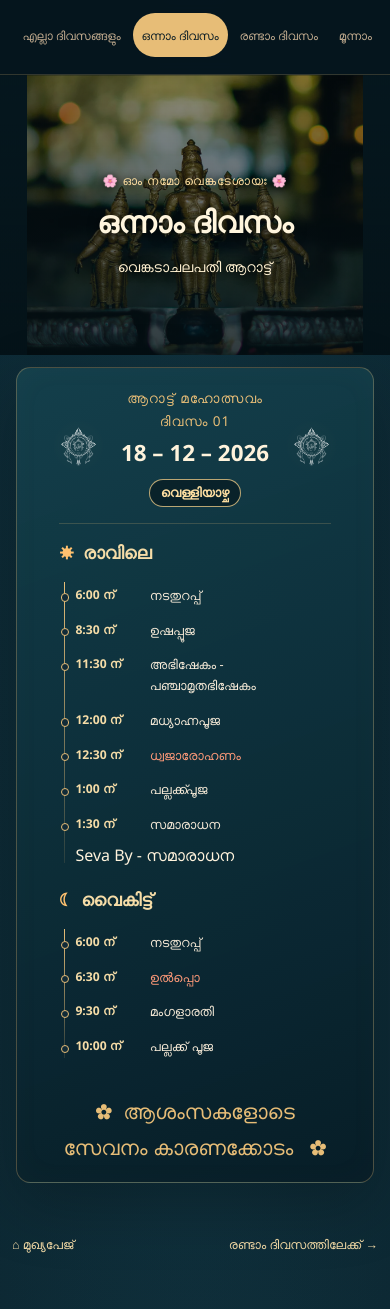
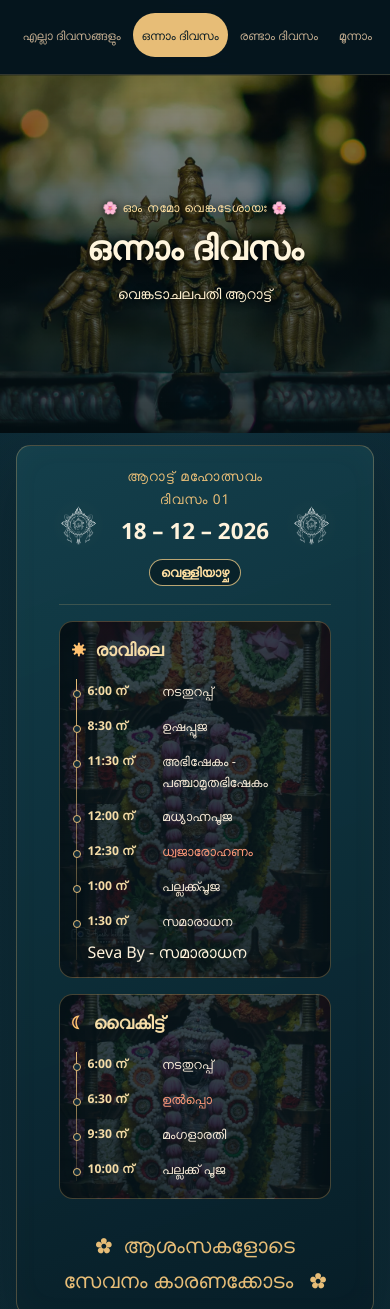
Before and after one commit to rohithrajpai/kdmArratu2027, a plain HTML site: page day1.html in a window 390 px wide. Shown: the top 1309 px of the page. Drawn offline with Linux system fonts and the light colour scheme.

Commit message:
Add files via upload

```diff
--- a/day1.html
+++ b/day1.html
@@ -25,7 +25,7 @@
     </section>
     <section class="schedule-wrap" aria-label="ഒന്നാം ദിവസത്തെ സമയക്രമം">
       <div class="schedule-heading"><img class="schedule-emblem" src="temple-emblem-white.png" alt="" aria-hidden="true"><div><p class="section-kicker">ആറാട്ട് മഹോത്സവം ദിവസം 01</p><h2>18 – 12 – 2026 <br><span class="date-pill">വെള്ളിയാഴ്ച</span></h2></div><img class="schedule-emblem" src="temple-emblem-white.png" alt="" aria-hidden="true"></div>
-      <section class="schedule-group">
+      <section class="schedule-group day1-photo">
         <h3><span aria-hidden="true">☀</span> രാവിലെ</h3>
         <ol class="timeline">
           <li><time>6:00 ന്</time><span>നടതുറപ്പ്</span></li>
@@ -39,7 +39,7 @@
 
         </ol>
       </section>
-      <section class="schedule-group evening">
+      <section class="schedule-group evening day1-photo">
         <h3><span aria-hidden="true">☾</span> വൈകിട്ട്</h3>
         <ol class="timeline">
           <li><time>6:00 ന്</time><span>നടതുറപ്പ്</span></li>
--- a/styles.css
+++ b/styles.css
@@ -183,6 +183,14 @@ button { font: inherit; }
 }
 .schedule-heading h2 { margin: .1rem 0 0; font-size: 1.6rem; }
 .schedule-group { padding-top: 1.15rem; }
+.schedule-group.day1-photo {
+  margin-top: 1rem; padding: 1rem 1rem .75rem; overflow: hidden;
+  border: 1px solid rgba(231, 189, 119, .28); border-radius: .85rem;
+  background:
+    linear-gradient(rgba(4, 20, 27, .78), rgba(4, 20, 27, .84)),
+    url("day1-schedule-bg.jpeg") center 38% / cover no-repeat;
+  box-shadow: inset 0 0 28px rgba(0, 0, 0, .14);
+}
 .schedule-group h3 { display: flex; align-items: center; gap: .6rem; margin: 0 0 .5rem; color: var(--gold-bright); font-size: 1.25rem; }
 .schedule-group h3 span { color: #ffc16f; }
 .timeline { position: relative; list-style: none; margin: 0; padding: .1rem 0 .1rem 1.1rem; }
@@ -268,19 +276,23 @@ button { font: inherit; }
   .card-action { font-size: .76rem; }
   .home-note { align-items: flex-start; margin-bottom: 2.8rem; padding: .9rem; text-align: left; }
   .page-heading {
-    min-height: clamp(280px, 72vw, 400px); padding: 3rem .8rem 1.5rem;
-    background-color: #061b24; background-position: center, center;
-    background-size: auto, contain;
+    min-height: clamp(340px, 92vw, 440px); padding: 3rem 1rem;
+    background-color: #061b24; background-position: center, center 43%;
+    background-size: auto, cover;
   }
   .page-heading .eyebrow { font-size: .76rem; }
-  .page-heading h1 { font-size: clamp(1.7rem, 7.7vw, 2rem); line-height: 1.5; }
-  .page-heading > p:last-child { font-size: .88rem; }
-  .date-pill { display: table; margin: .45rem auto 0; }
+  .page-heading h1 { max-width: 20ch; margin-block: .55rem; font-size: clamp(1.8rem, 8.5vw, 2.7rem); line-height: 1.28; }
+  .page-heading > p:last-child {
+    display: flex; align-items: center; justify-content: center; flex-wrap: wrap;
+    gap: .3rem .55rem; font-size: .88rem;
+  }
+  .date-pill { display: inline-block; margin: 0; }
   .schedule-wrap { width: calc(100% - 2rem); margin-top: .7rem; padding: 1.15rem 2.65rem .85rem; border-radius: .9rem; }
   .schedule-heading { gap: .5rem; }
   .schedule-emblem { width: clamp(32px, 10vw, 44px); opacity: .78; }
   .schedule-heading h2 { font-size: 1.4rem; }
   .schedule-group { padding-top: .9rem; }
+  .schedule-group.day1-photo { padding: .8rem .7rem .6rem; background-position: center 38%; }
   .schedule-group h3 { font-size: 1.1rem; }
   .timeline { padding-left: 1rem; }
   .timeline li { grid-template-columns: 4.8rem minmax(0, 1fr); gap: .35rem; padding: .45rem 0; font-size: .82rem; line-height: 1.6; }
```
Also changed, not shown: day2.html (+2 -2 lines), day3.html (+2 -2 lines), day4.html (+2 -2 lines), day5.html (+2 -2 lines), day1-schedule-bg.jpeg (added).
